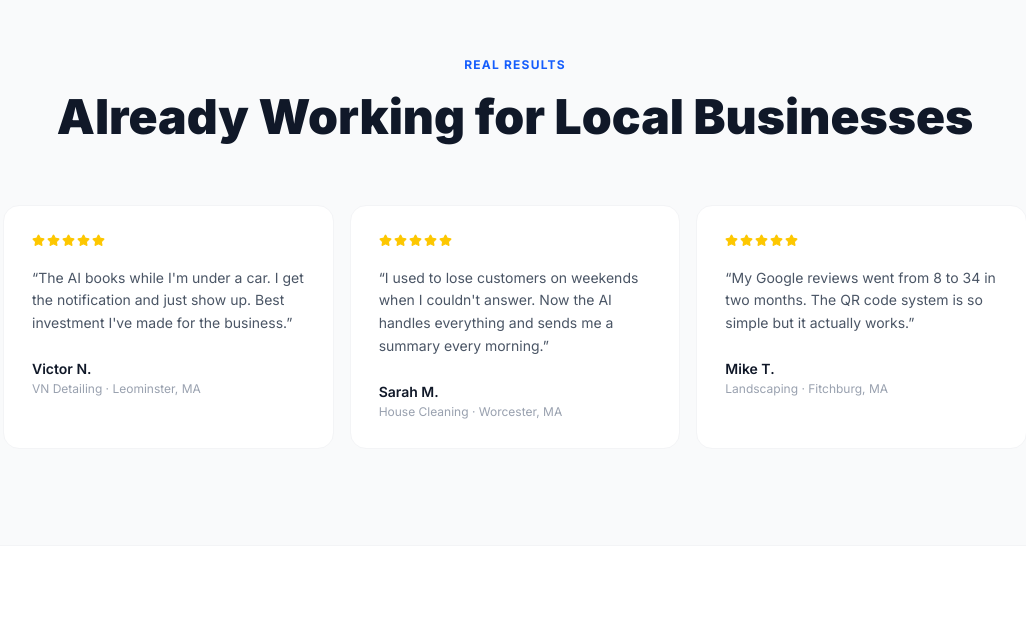
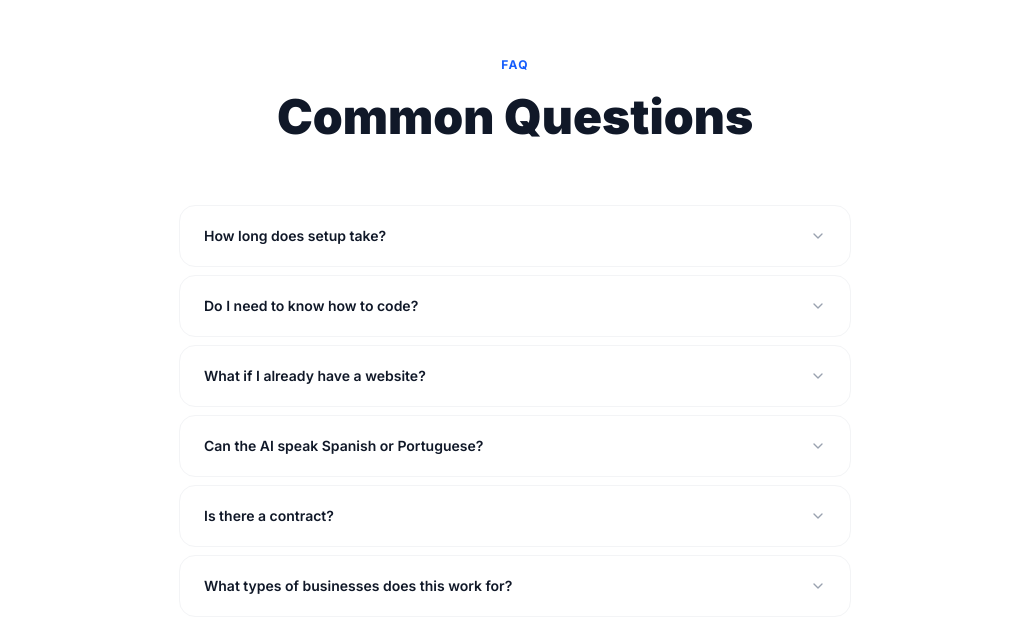
Before and after one commit to jean3110/jstechcorp, a Next.js app: page / in a window 1280 px wide. Shown: the part 3702-4340 px from the top of the page, without its empty margins (125-1151 px from the left). Built offline with nearby package versions, Linux system fonts and the light colour scheme.

Commit message:
Remove secao de depoimentos (exemplos) e corrige ano do rodape para 2026

```diff
--- a/app/page.tsx
+++ b/app/page.tsx
@@ -80,15 +80,6 @@ const t = {
       ],
       guarantee: "If the AI agent doesn't capture a single lead in the first 30 days, we refund your full setup fee. No questions asked.",
     },
-    testimonials: {
-      label: "Real Results",
-      title: "Already Working for Local Businesses",
-      items: [
-        { name: "Victor N.", co: "VN Detailing · Leominster, MA", text: "The AI books while I'm under a car. I get the notification and just show up. Best investment I've made for the business." },
-        { name: "Sarah M.", co: "House Cleaning · Worcester, MA", text: "I used to lose customers on weekends when I couldn't answer. Now the AI handles everything and sends me a summary every morning." },
-        { name: "Mike T.", co: "Landscaping · Fitchburg, MA", text: "My Google reviews went from 8 to 34 in two months. The QR code system is so simple but it actually works." },
-      ],
-    },
     faq: {
       label: "FAQ",
       title: "Common Questions",
@@ -107,7 +98,7 @@ const t = {
       btn1: "Get Started for $299",
       btn2: "Message Us on WhatsApp",
     },
-    footer: { rights: "© 2025 JS Tech Corp. All rights reserved.", tag: "AI systems for local service businesses." },
+    footer: { rights: "© 2026 JS Tech Corp. All rights reserved.", tag: "AI systems for local service businesses." },
   },
   pt: {
     nav: { services: "Soluções", pricing: "Preços", contact: "Contato", cta: "Começar" },
@@ -174,15 +165,6 @@ const t = {
       ],
       guarantee: "Se o agente de IA não capturar nenhum lead nos primeiros 30 dias, devolvemos integralmente a taxa de implementação. Sem burocracia.",
     },
-    testimonials: {
-      label: "Resultados Reais",
-      title: "Já Funcionando em Negócios Locais",
-      items: [
-        { name: "Victor N.", co: "VN Detailing · Leominster, MA", text: "A IA agenda enquanto estou embaixo do carro. Recebo a notificação e só apareço. Melhor investimento que fiz para o negócio." },
-        { name: "Sarah M.", co: "Limpeza Residencial · Worcester, MA", text: "Antes perdia clientes nos fins de semana quando não conseguia responder. Agora a IA cuida de tudo e me manda um resumo toda manhã." },
-        { name: "Mike T.", co: "Paisagismo · Fitchburg, MA", text: "Minhas avaliações no Google foram de 8 para 34 em dois meses. O sistema de QR Code é simples mas funciona de verdade." },
-      ],
-    },
     faq: {
       label: "Dúvidas",
       title: "Perguntas Frequentes",
@@ -201,7 +183,7 @@ const t = {
       btn1: "Começar por $299",
       btn2: "Falar no WhatsApp",
     },
-    footer: { rights: "© 2025 JS Tech Corp. Todos os direitos reservados.", tag: "Sistemas de IA para negócios locais de serviço." },
+    footer: { rights: "© 2026 JS Tech Corp. Todos os direitos reservados.", tag: "Sistemas de IA para negócios locais de serviço." },
   },
 };
 
@@ -405,30 +387,6 @@ export default function Home() {
         </div>
       </section>
 
-      {/* ── TESTIMONIALS ── */}
-      <section className="bg-gray-50 px-5 py-24 border-t border-gray-100">
-        <div className="max-w-5xl mx-auto">
-          <div className="text-center mb-16">
-            <p className="text-xs font-bold uppercase tracking-widest text-blue-600 mb-5">{c.testimonials.label}</p>
-            <h2 className="text-3xl sm:text-5xl font-black text-gray-900">{c.testimonials.title}</h2>
-          </div>
-          <div className="grid md:grid-cols-3 gap-4">
-            {c.testimonials.items.map((item, i) => (
-              <div key={i} className="bg-white border border-gray-100 rounded-2xl p-7">
-                <div className="flex gap-0.5 mb-5">
-                  {[...Array(5)].map((_, s) => <Star key={s} size={13} className="text-yellow-400 fill-yellow-400" />)}
-                </div>
-                <p className="text-gray-600 text-sm leading-relaxed mb-6">&ldquo;{item.text}&rdquo;</p>
-                <div>
-                  <p className="text-gray-900 font-semibold text-sm">{item.name}</p>
-                  <p className="text-gray-400 text-xs mt-0.5">{item.co}</p>
-                </div>
-              </div>
-            ))}
-          </div>
-        </div>
-      </section>
-
       {/* ── FAQ ── */}
       <section className="bg-white px-5 py-24 border-t border-gray-100">
         <div className="max-w-2xl mx-auto">
```
